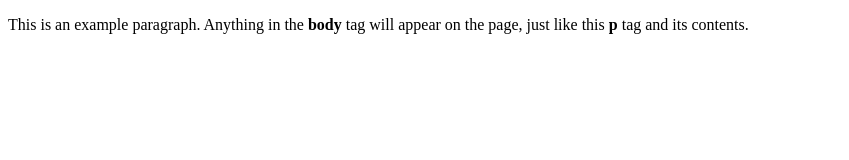
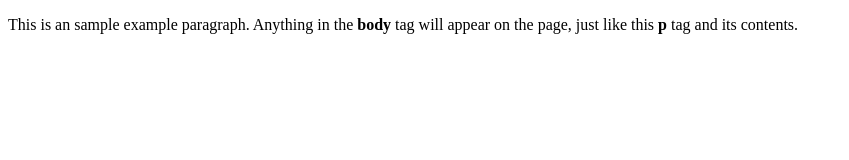
Before and after one commit to Prasanth-Yudiz/test-demo, a plain HTML site: page index.html in a window 1280 px wide. Shown: the whole page, without its empty margins (0-849 px from the left). Drawn offline with Linux system fonts and the light colour scheme.

Commit message:
Update index.html

```diff
--- a/index.html
+++ b/index.html
@@ -4,6 +4,6 @@
     <title>This is the title of the webpage!</title>
   </head>
   <body>
-    <p>This is an example paragraph. Anything in the <strong>body</strong> tag will appear on the page, just like this <strong>p</strong> tag and its contents.</p>
+    <p>This is an sample example paragraph. Anything in the <strong>body</strong> tag will appear on the page, just like this <strong>p</strong> tag and its contents.</p>
   </body>
 </html>
```
